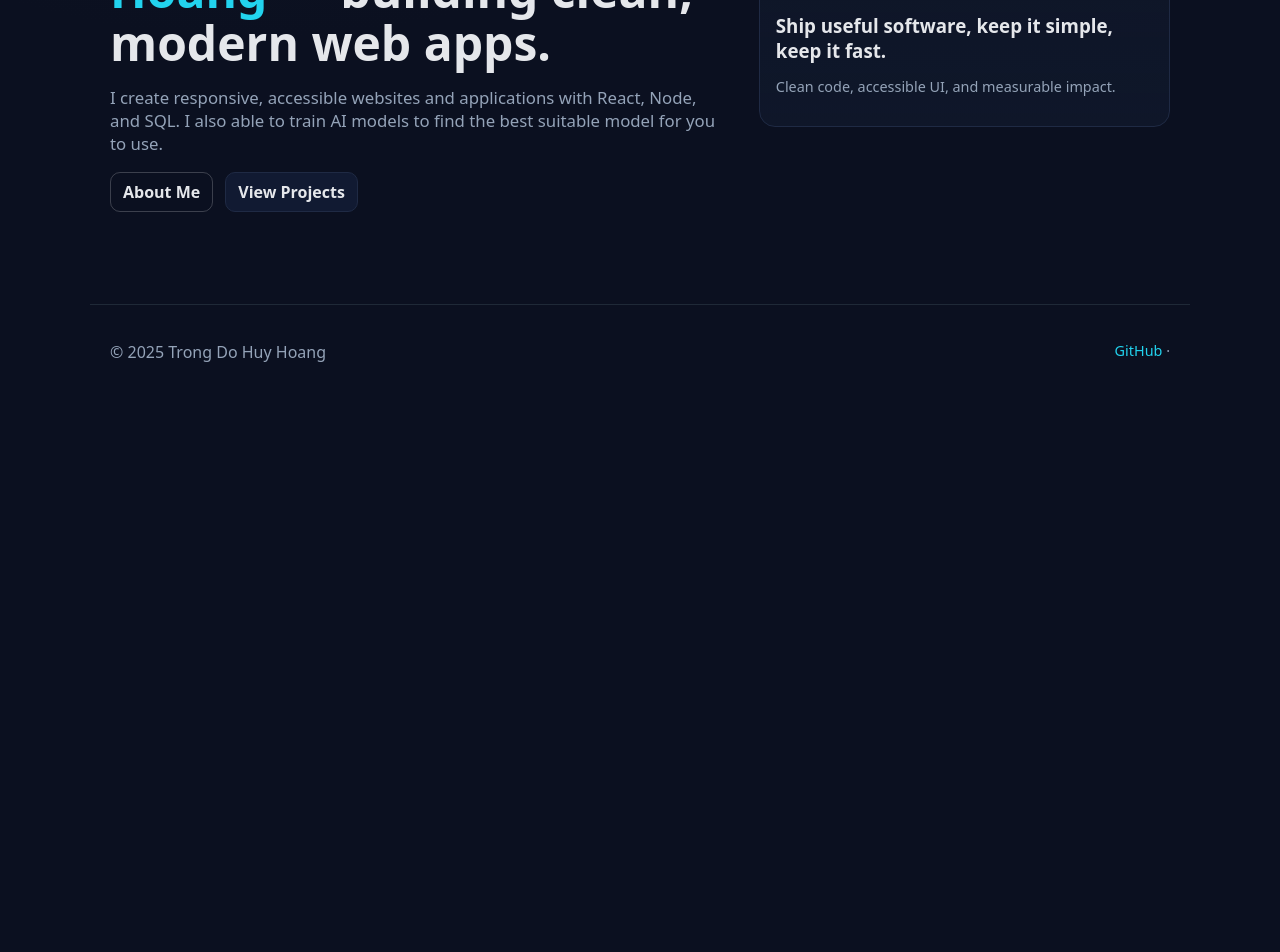
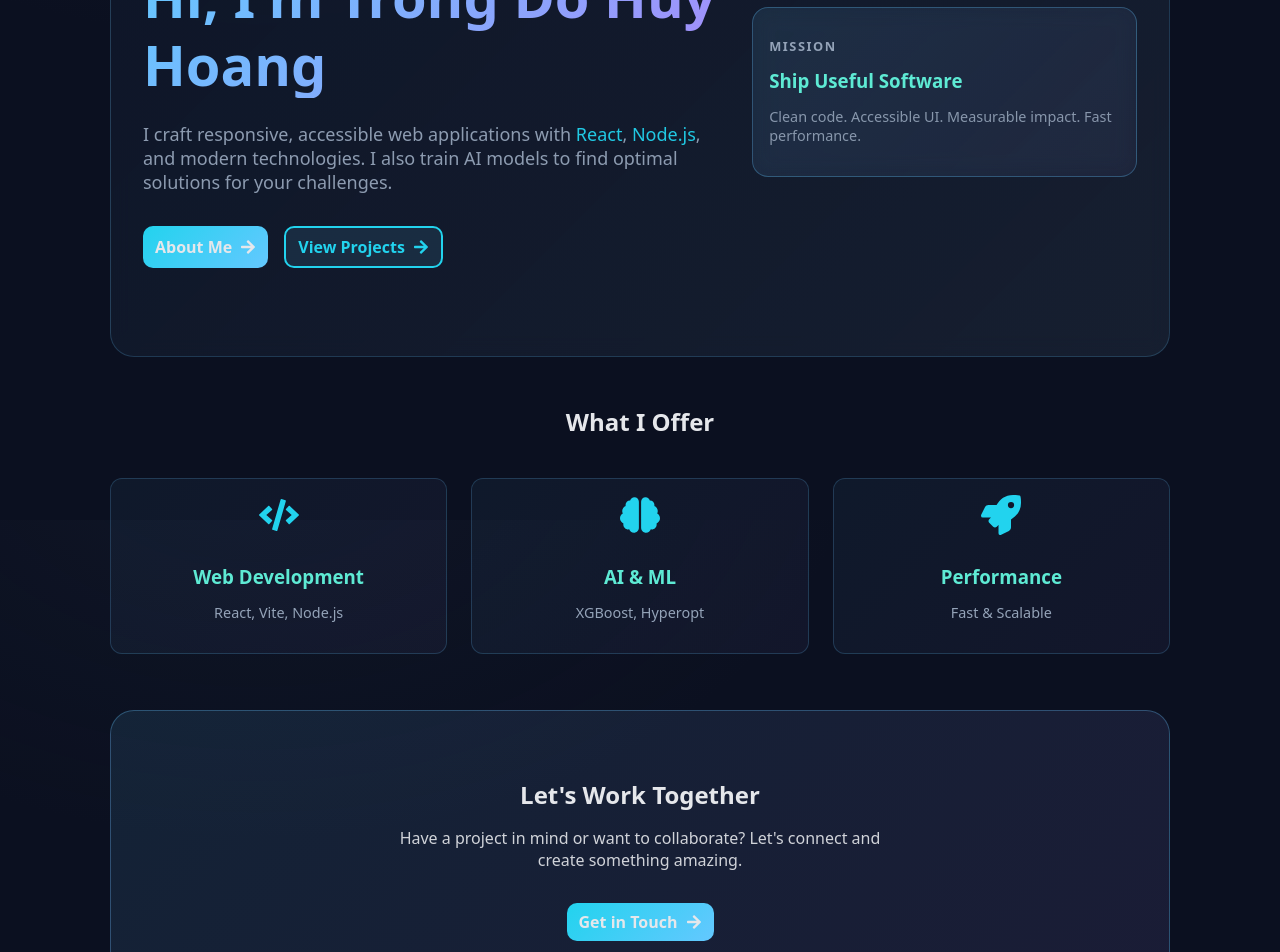
Before and after one commit to HuyyyDo/react-portfolio-app02-main, a React (Vite) app: page / in a window 1280 px wide. Shown: the part 280-1232 px from the top of the page. Before the commit the page ends 800 px from the top, so only its background shows below. Built offline with nearby package versions, Linux system fonts and the light colour scheme.

Commit message:
Update Home.jsx

```diff
--- a/src/pages/Home.jsx
+++ b/src/pages/Home.jsx
@@ -1,9 +1,16 @@
 import { Link, useLocation } from 'react-router-dom'
+import { FaArrowRight, FaCode, FaBrain, FaRocket } from 'react-icons/fa'
 
 export default function Home(){
   const location = useLocation()
   const submitted = location.state?.submitted
   const firstName = location.state?.firstName
+
+  const highlights = [
+    { icon: FaCode, title: 'Web Development', desc: 'React, Vite, Node.js' },
+    { icon: FaBrain, title: 'AI & ML', desc: 'XGBoost, Hyperopt' },
+    { icon: FaRocket, title: 'Performance', desc: 'Fast & Scalable' },
+  ]
 
   return (
     <section>
@@ -13,25 +20,119 @@ export default function Home(){
         </div>
       ) : null}
 
-      <div className="hero">
-        <div>
-          <p className="kicker">Welcome</p>
-          <h1>Hi, I&apos;m <span style={{color:'var(--accent)'}}>Trong Do Huy Hoang</span> — building clean, modern web apps.</h1>
-          <p className="lead">
-            I create responsive, accessible websites and applications with React, Node, and SQL. I also able to train AI models to find the best suitable model for you to use.
-          </p>
-          <div style={{display:'flex', gap:'.75rem', marginTop:'1rem'}}>
-            <Link to="/about" className="btn" aria-label="Learn more about me">About Me</Link>
-            <Link to="/projects" className="btn" style={{background:'#111a32', color:'#e5e7eb', border:'1px solid #1f2a44'}}>
-              View Projects
-            </Link>
+      {/* Hero Section */}
+      <div style={{
+        background: 'linear-gradient(135deg, rgba(15, 23, 42, 0.8) 0%, rgba(30, 41, 59, 0.6) 100%)',
+        borderRadius: '1.5rem',
+        padding: '3rem 2rem',
+        marginBottom: '2rem',
+        border: '1px solid rgba(100, 200, 255, 0.2)',
+        backdropFilter: 'blur(10px)',
+      }}>
+        <div className="hero">
+          <div>
+            <p className="kicker" style={{ fontSize: '0.875rem', letterSpacing: '0.15em' }}>WELCOME TO MY PORTFOLIO</p>
+            <h1 style={{
+              fontSize: 'clamp(2rem, 5vw, 3.5rem)',
+              lineHeight: '1.2',
+              marginBottom: '1.5rem',
+              background: 'linear-gradient(135deg, #64c8ff 0%, #a78bfa 100%)',
+              WebkitBackgroundClip: 'text',
+              WebkitTextFillColor: 'transparent',
+              backgroundClip: 'text',
+            }}>
+              Hi, I&apos;m Trong Do Huy Hoang
+            </h1>
+            <p className="lead" style={{ fontSize: '1.125rem', opacity: 0.95, marginBottom: '2rem' }}>
+              I craft responsive, accessible web applications with <span style={{color:'var(--accent)'}}>React</span>,
+              <span style={{color:'var(--accent)'}}> Node.js</span>, and modern technologies. I also train AI models to find optimal solutions for your challenges.
+            </p>
+            <div style={{display:'flex', gap:'1rem', marginTop:'2rem', flexWrap: 'wrap'}}>
+              <Link to="/about" className="btn" style={{
+                background: 'linear-gradient(135deg, var(--accent) 0%, #64c8ff 100%)',
+                border: 'none',
+                display: 'flex',
+                alignItems: 'center',
+                gap: '0.5rem',
+              }}>
+                About Me <FaArrowRight size={16} />
+              </Link>
+              <Link to="/projects" className="btn" style={{
+                background: 'rgba(100, 200, 255, 0.1)',
+                color: 'var(--accent)',
+                border: '2px solid var(--accent)',
+                display: 'flex',
+                alignItems: 'center',
+                gap: '0.5rem',
+              }}>
+                View Projects <FaArrowRight size={16} />
+              </Link>
+            </div>
+          </div>
+
+          {/* Mission Card */}
+          <div className="card" style={{
+            background: 'linear-gradient(135deg, rgba(100, 200, 255, 0.1) 0%, rgba(167, 139, 250, 0.05) 100%)',
+            border: '1px solid rgba(100, 200, 255, 0.3)',
+            backdropFilter: 'blur(10px)',
+          }}>
+            <p className="kicker">MISSION</p>
+            <h3 style={{color: 'var(--accent-2)', marginBottom: '0.75rem'}}>Ship Useful Software</h3>
+            <p className="small" style={{opacity: 0.9}}>Clean code. Accessible UI. Measurable impact. Fast performance.</p>
           </div>
         </div>
-        <div className="card">
-          <p className="kicker">Mission</p>
-          <h3>Ship useful software, keep it simple, keep it fast.</h3>
-          <p className="small">Clean code, accessible UI, and measurable impact.</p>
+      </div>
+
+      {/* Highlights Section */}
+      <div style={{ marginTop: '3rem', marginBottom: '3rem' }}>
+        <h2 style={{ textAlign: 'center', marginBottom: '2rem' }}>What I Offer</h2>
+        <div className="grid" style={{ gridTemplateColumns: 'repeat(auto-fit, minmax(250px, 1fr))', gap: '1.5rem' }}>
+          {highlights.map((item, i) => {
+            const Icon = item.icon
+            return (
+              <div key={i} className="card" style={{
+                textAlign: 'center',
+                background: 'linear-gradient(135deg, rgba(100, 200, 255, 0.05) 0%, rgba(167, 139, 250, 0.05) 100%)',
+                border: '1px solid rgba(100, 200, 255, 0.2)',
+                transition: 'all 0.3s ease',
+              }} onMouseEnter={(e) => {
+                e.currentTarget.style.borderColor = 'var(--accent)'
+                e.currentTarget.style.background = 'linear-gradient(135deg, rgba(100, 200, 255, 0.15) 0%, rgba(167, 139, 250, 0.1) 100%)'
+              }} onMouseLeave={(e) => {
+                e.currentTarget.style.borderColor = 'rgba(100, 200, 255, 0.2)'
+                e.currentTarget.style.background = 'linear-gradient(135deg, rgba(100, 200, 255, 0.05) 0%, rgba(167, 139, 250, 0.05) 100%)'
+              }}>
+                <Icon size={40} style={{color: 'var(--accent)', marginBottom: '1rem'}} />
+                <h3 style={{color: 'var(--accent-2)', marginBottom: '0.5rem'}}>{item.title}</h3>
+                <p className="small">{item.desc}</p>
+              </div>
+            )
+          })}
         </div>
+      </div>
+
+      {/* CTA Section */}
+      <div style={{
+        background: 'linear-gradient(135deg, rgba(100, 200, 255, 0.1) 0%, rgba(167, 139, 250, 0.1) 100%)',
+        borderRadius: '1.5rem',
+        padding: '3rem 2rem',
+        textAlign: 'center',
+        border: '1px solid rgba(100, 200, 255, 0.3)',
+        marginTop: '3rem',
+      }}>
+        <h2 style={{marginBottom: '1rem'}}>Let&apos;s Work Together</h2>
+        <p style={{opacity: 0.9, marginBottom: '2rem', maxWidth: '500px', margin: '0 auto 2rem'}}>
+          Have a project in mind or want to collaborate? Let&apos;s connect and create something amazing.
+        </p>
+        <Link to="/contact" className="btn" style={{
+          background: 'linear-gradient(135deg, var(--accent) 0%, #64c8ff 100%)',
+          border: 'none',
+          display: 'inline-flex',
+          alignItems: 'center',
+          gap: '0.5rem',
+        }}>
+          Get in Touch <FaArrowRight size={16} />
+        </Link>
       </div>
     </section>
   )
```
